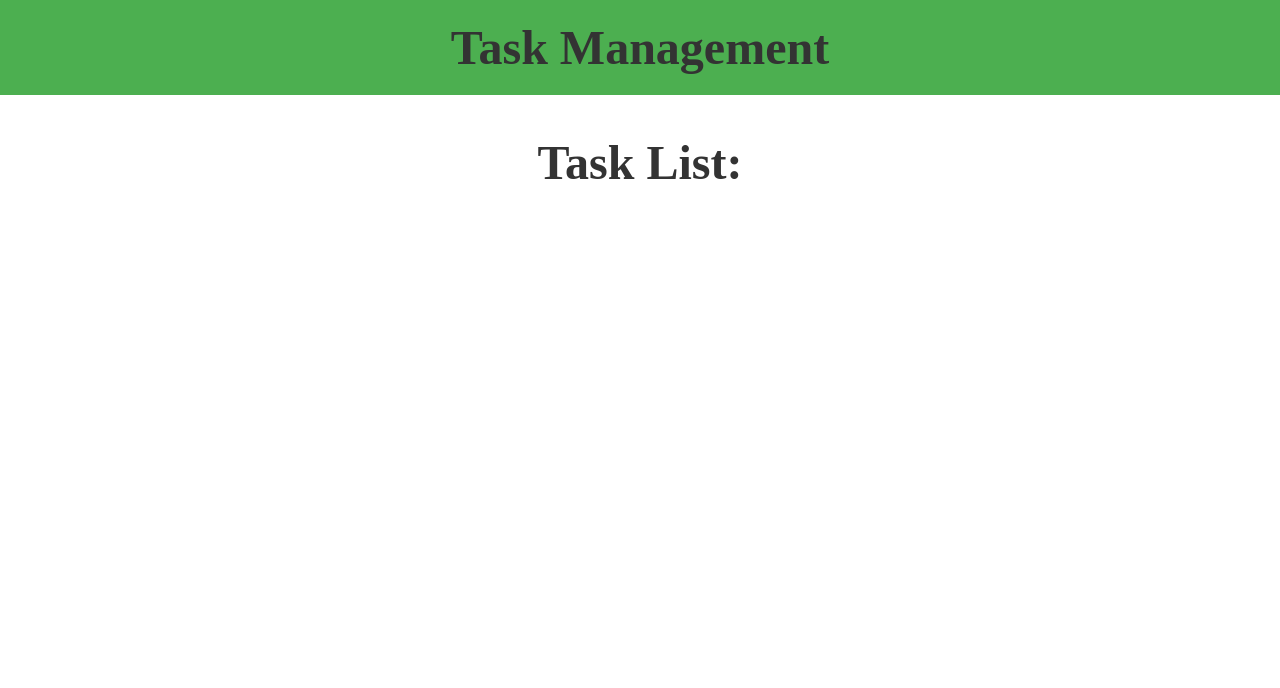
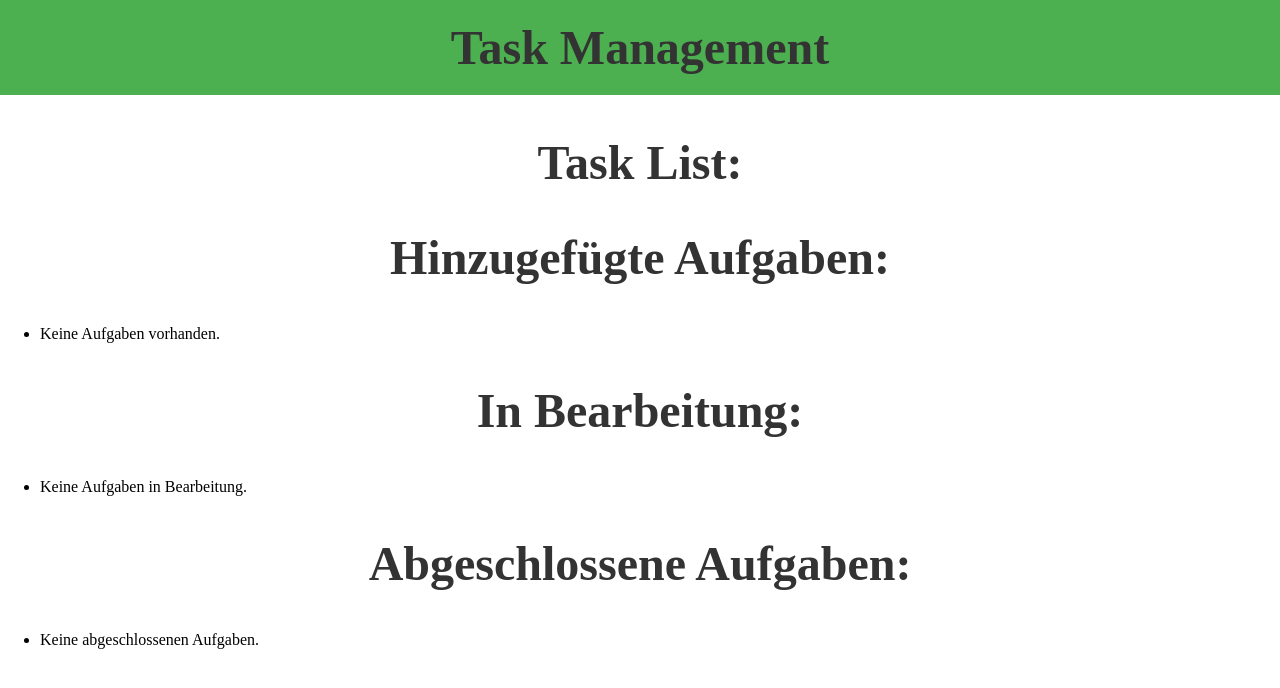
Before and after one commit to Lukas-JavaScript/task-mangement, a Django app: page /management/ in a window 1280 px wide. Shown: the top 688 px of the page. Run offline with Django 5.2, Linux system fonts and the light colour scheme.

Commit message:
Added HTML Tasks

```diff
--- a/TaskMangement/manegement/templates/index.html
+++ b/TaskMangement/manegement/templates/index.html
@@ -33,5 +33,29 @@
 		<h1>Task Management</h1>
 	</header>
 	<h1>Task List:</h1>
+	<h1>Hinzugefügte Aufgaben:</h1>
+	<ul>
+		{% for task in added_tasks %}
+			<li>{{ task.name }} - {{ task.description }}</li>
+		{% empty %}
+			<li>Keine Aufgaben vorhanden.</li>
+		{% endfor %}
+	</ul>
+	<h1>In Bearbeitung:</h1>
+	<ul>
+		{% for task in in_progress_tasks %}
+			<li>{{ task.name }} - {{ task.description }}</li>
+		{% empty %}
+			<li>Keine Aufgaben in Bearbeitung.</li>
+		{% endfor %}
+	</ul>
+	<h1>Abgeschlossene Aufgaben:</h1>
+	<ul>
+		{% for task in completed_tasks %}
+			<li>{{ task.name }} - {{ task.description }}</li>
+		{% empty %}
+			<li>Keine abgeschlossenen Aufgaben.</li>
+		{% endfor %}
+	</ul>
   </body>
 </html>
```
